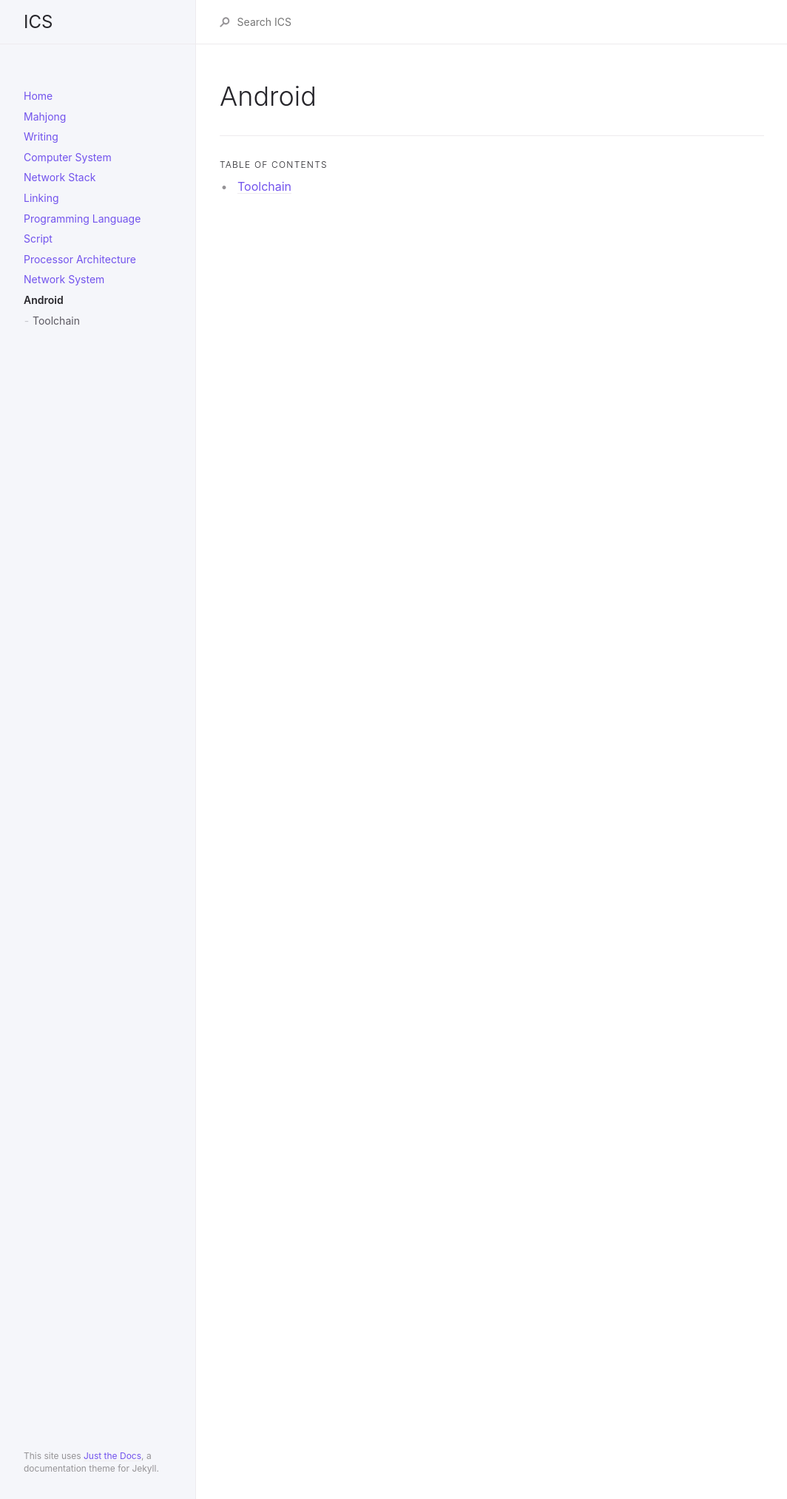
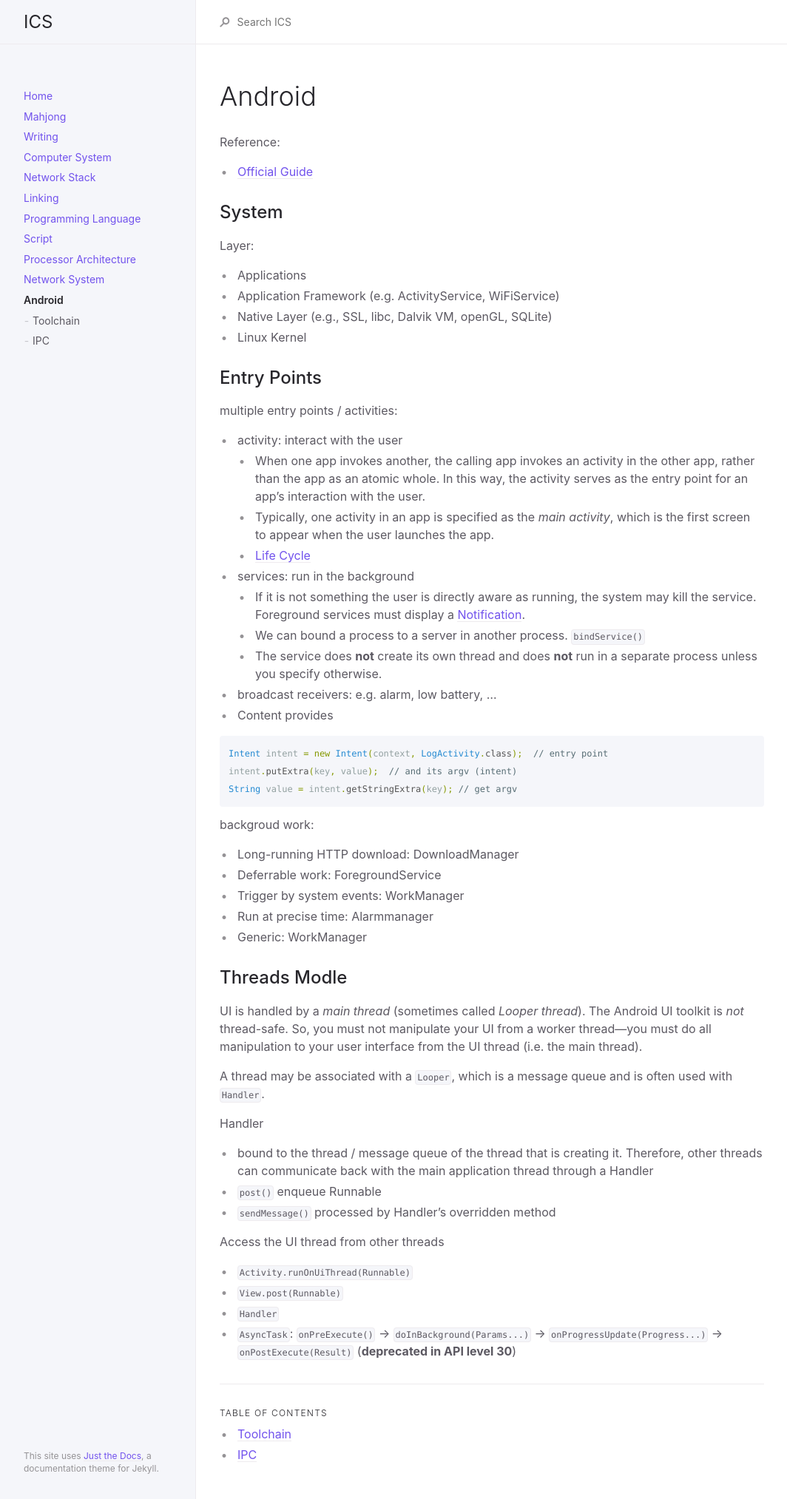
Before and after one commit to wongsingfo/comp-sys, a Jekyll site: the page built from docs/android/android.md, in a window 1280 px wide. Shown: the whole page at 74% size, without its empty margins (107-1171 px from the left). Built offline with Jekyll 4.4.1, drawn with Linux system fonts in a browser that asks for light colours.

Commit message:
[add] android IPC

````diff
--- a/docs/android/android.md
+++ b/docs/android/android.md
@@ -7,3 +7,64 @@ has_children: true
 ---
 
 # Android
+
+Reference:
+
+- [Official Guide](https://developer.android.com/guide)
+
+## System
+
+Layer:
+
+- Applications
+- Application Framework (e.g. ActivityService, WiFiService)
+- Native Layer (e.g., SSL, libc, Dalvik VM, openGL, SQLite)
+- Linux Kernel
+
+## Entry Points
+
+multiple entry points / activities:
+
+- activity: interact with the user
+  - When one app invokes another, the calling app invokes an activity in the other app, rather than the app as an atomic whole. In this way, the activity serves as the entry point for an app's interaction with the user.
+  - Typically, one activity in an app is specified as the *main activity*, which is the first screen to appear when the user launches the app.
+  - [Life Cycle](https://developer.android.com/guide/components/activities/activity-lifecycle)
+- services: run in the background
+  - If it is not something the user is directly aware as running, the system may kill the service. Foreground services must display a [Notification](https://developer.android.com/guide/topics/ui/notifiers/notifications.html).
+  - We can bound a process to a server in another process. `bindService()`
+  - The service does **not** create its own thread and does **not** run in a separate process unless you specify otherwise.
+- broadcast receivers: e.g. alarm, low battery, ...
+- Content provides
+
+```java
+Intent intent = new Intent(context, LogActivity.class);  // entry point
+intent.putExtra(key, value);  // and its argv (intent)
+String value = intent.getStringExtra(key); // get argv
+```
+
+backgroud work:
+
+- Long-running HTTP download: DownloadManager
+- Deferrable work: ForegroundService
+- Trigger by system events: WorkManager
+- Run at precise time: Alarmmanager
+- Generic: WorkManager
+
+## Threads Modle
+
+UI is handled by a *main thread* (sometimes called *Looper thread*). The Android UI toolkit is *not* thread-safe. So, you must not manipulate your UI from a worker thread—you must do all manipulation to your user interface from the UI thread (i.e. the main thread).
+
+A thread may be associated with a `Looper`, which is a message queue and is often used with `Handler`.
+
+Handler
+
+- bound to the thread / message queue of the thread that is creating it. Therefore, other threads can communicate back with the main application thread through a Handler
+- `post()` enqueue Runnable
+- `sendMessage()` processed by Handler's overridden method
+
+Access the UI thread from other threads
+
+- `Activity.runOnUiThread(Runnable)`
+- `View.post(Runnable)`
+- `Handler`
+- `AsyncTask`: `onPreExecute()` -> `doInBackground(Params...)` -> `onProgressUpdate(Progress...)` -> `onPostExecute(Result)` (**deprecated in API level 30**)
````
Also changed, not shown: docs/android/ipc.md (added, +171 -0 lines).
